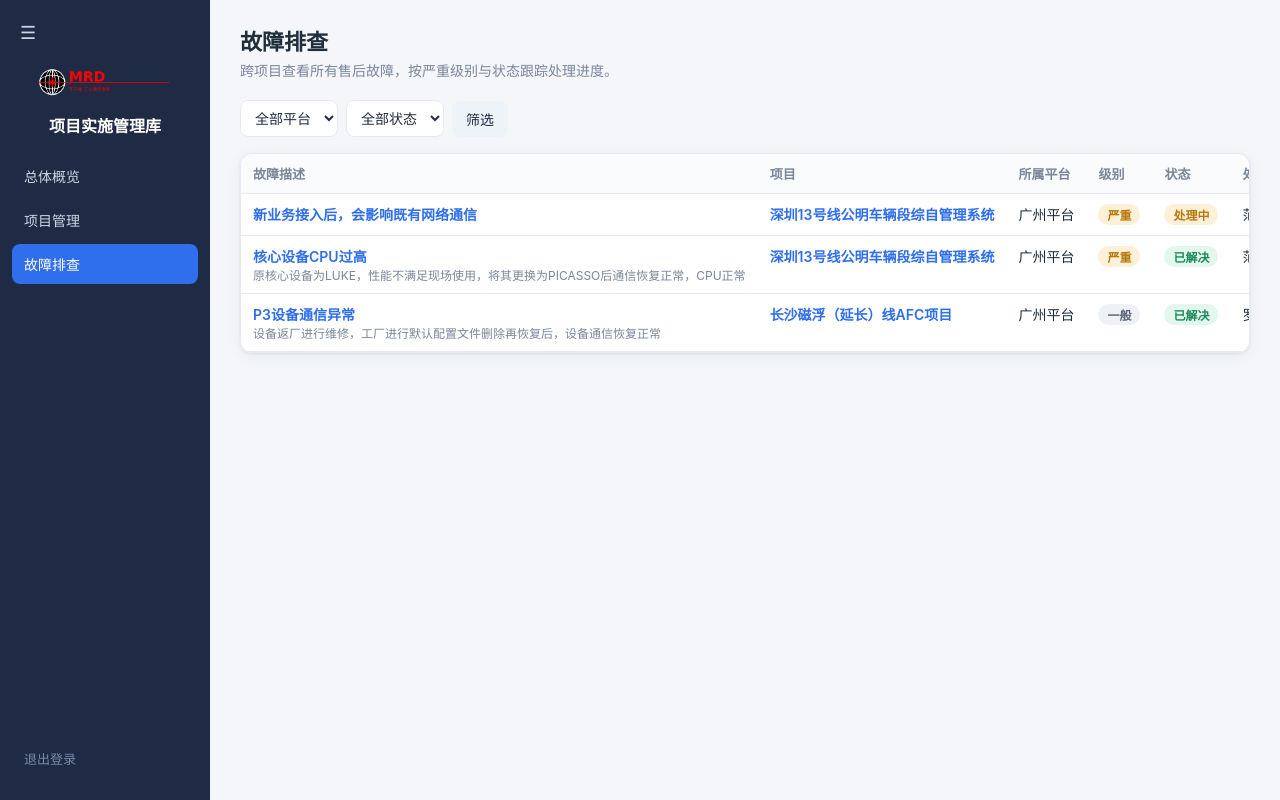
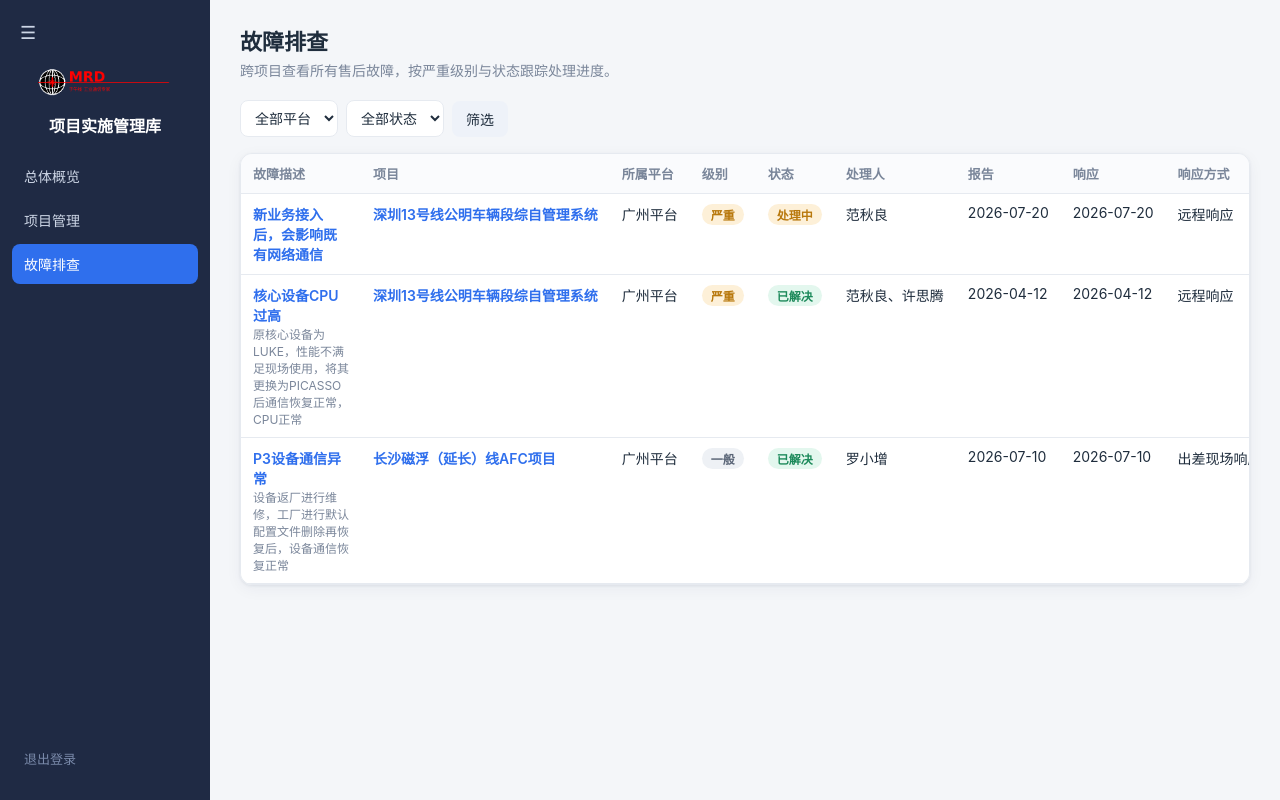
Before and after one commit to 1sirten1/mrd-pm, a Flask app: page /faults in a window 1280 px wide. Run offline with Flask 3, Linux system fonts and the light colour scheme; a user stored in the database is signed in; data comes from the database, SQL or seed files in the repository.

Commit message:
Add note-cell wrap to faults table

```diff
--- a/templates/faults.html
+++ b/templates/faults.html
@@ -39,7 +39,7 @@
       <tr><th>故障描述</th><th>项目</th><th>所属平台</th><th>级别</th><th>状态</th><th>处理人</th><th>报告</th><th>响应</th><th>响应方式</th><th>解决</th></tr>
       {% for f in faults %}
       <tr>
-        <td>
+        <td class="note-cell">
           <a class="row-link" href="{{ url_for('project_detail', pid=f.project_id) }}">{{ f.title }}</a>
           {% if f.note %}<br><span class="muted" style="font-size:12px;">{{ f.note }}</span>{% endif %}
         </td>
```
